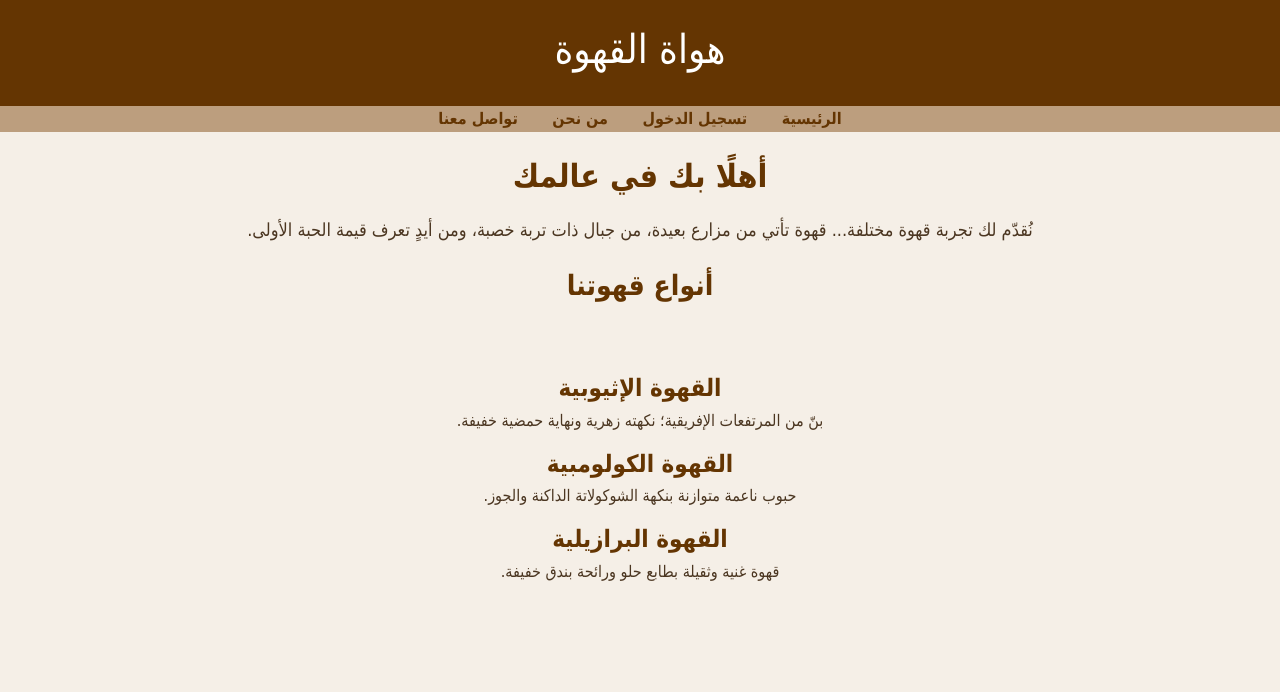
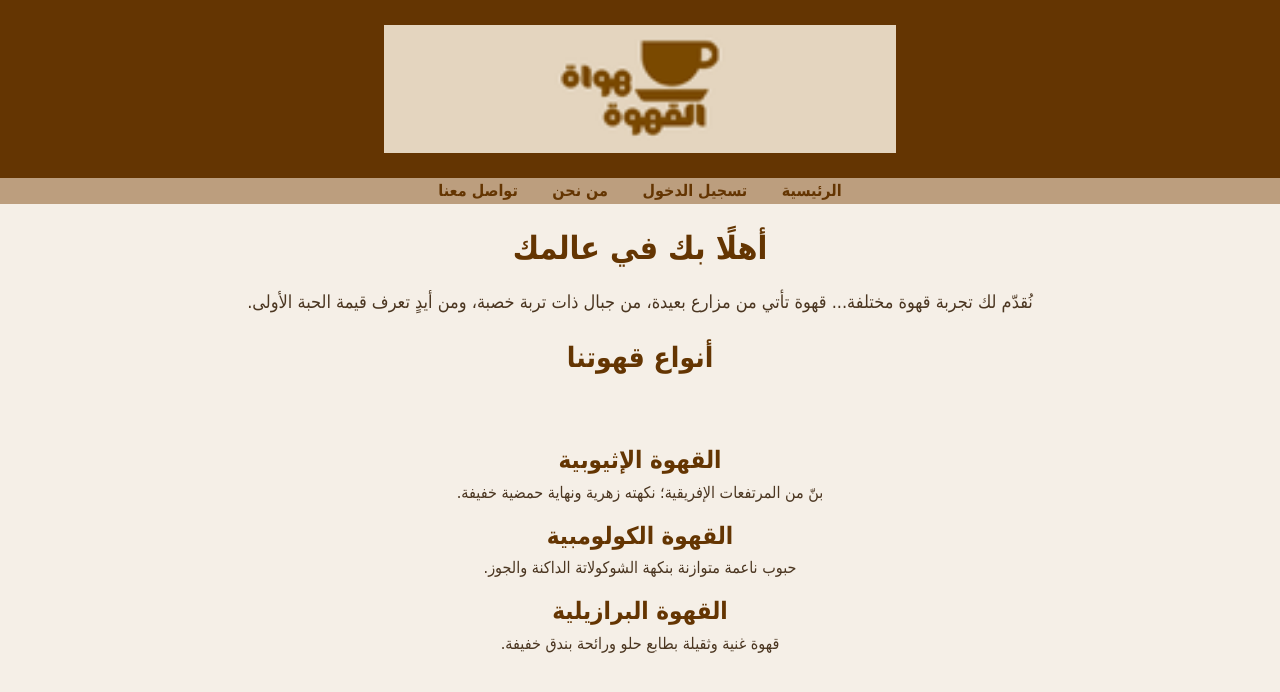
Before and after one commit to alaa168000-prog/final-exam, a plain HTML site: page frontend/index.html in a window 1280 px wide. Drawn offline with nearby package versions, Linux system fonts and the light colour scheme.

Commit message:
Add a logo to the store

```diff
--- a/frontend/index.html
+++ b/frontend/index.html
@@ -9,7 +9,7 @@
 <body>
 
 <header>
-    <h1>هواة القهوة</h1>
+    <img src="coffee.png" alt="شعار هواة القهوة" class="logo">
 </header>
 
 <nav>
--- a/frontend/style.css
+++ b/frontend/style.css
@@ -7,7 +7,6 @@
     --card-light: #fff6f0;
 }
 
-/* ======= GENERAL STYLES ======= */
 body {
     background-color: var(--coffee-light);
     font-family: "Tahoma", sans-serif;
@@ -17,16 +16,21 @@ body {
     line-height: 1.6;
 }
 
-/* Header */
 header {
     background-color: var(--coffee-dark);
     color: white;
     text-align: center;
     padding: 25px 0;
-    box-shadow: 0 4px 6px rgba(139,86,86,0.1);
+}
+header img.logo {
+    width: 40%;
+    height: auto;
+    display: block;
+    margin: 0 auto;
 }
 
-/* Navbar */
+
+
 nav {
     background-color: var(--coffee-medium);
 }
@@ -54,7 +58,6 @@ nav ul li a:hover {
     color: var(--coffee-button);
 }
 
-/* Section Titles */
 .section-title {
     color: var(--coffee-dark);
     font-weight: bold;
@@ -69,7 +72,6 @@ nav ul li a:hover {
     line-height: 1.6;
 }
 
-/* ======= COFFEE TYPES ======= */
 .coffee-type .coffee-name {
     color: var(--coffee-dark);
     font-weight: bold;
@@ -81,7 +83,6 @@ nav ul li a:hover {
     font-size: 16px;
 }
 
-/* ======= CARDS ======= */
 .coffee-cards {
     display: flex;
     flex-wrap: wrap;
@@ -113,7 +114,6 @@ nav ul li a:hover {
     color: #4b3621;
 }
 
-/* ======= FORMS ======= */
 form {
     background-color: var(--card-light);
     padding: 30px;
@@ -130,14 +130,13 @@ form h3 {
     text-align: center;
 }
 
-/* ----- H2 و الفقرات في الوسط ----- */
 .section-title {
     text-align: center;
 }
 
 .section-text {
     text-align: center;
-    margin: 0 auto 25px auto; /* يبقي الفقرة في المنتصف مع مسافة أسفل */
+    margin: 0 auto 25px auto;
 }
 
 .coffee-name{
@@ -173,7 +172,6 @@ form input:focus, form textarea:focus {
     box-shadow: 0 0 5px rgba(100,53,2,0.5);
 }
 
-/* Buttons */
 button, .btn-custom {
     background-color: var(--coffee-button);
     color: white;
@@ -189,7 +187,6 @@ button:hover, .btn-custom:hover {
     background-color: var(--coffee-dark);
 }
 
-/* Footer */
 footer {
     text-align: center;
     padding: 25px 20px;
@@ -199,7 +196,6 @@ footer {
     font-size: 14px;
 }
 
-/* ======= RESPONSIVE ======= */
 @media (max-width: 992px) {
     .coffee-cards {
         flex-direction: column;
```
Also changed, not shown: frontend/about.html (+1 -1 lines), frontend/contact.html (+1 -1 lines), frontend/login.html (+1 -1 lines), frontend/coffee.png (added).
